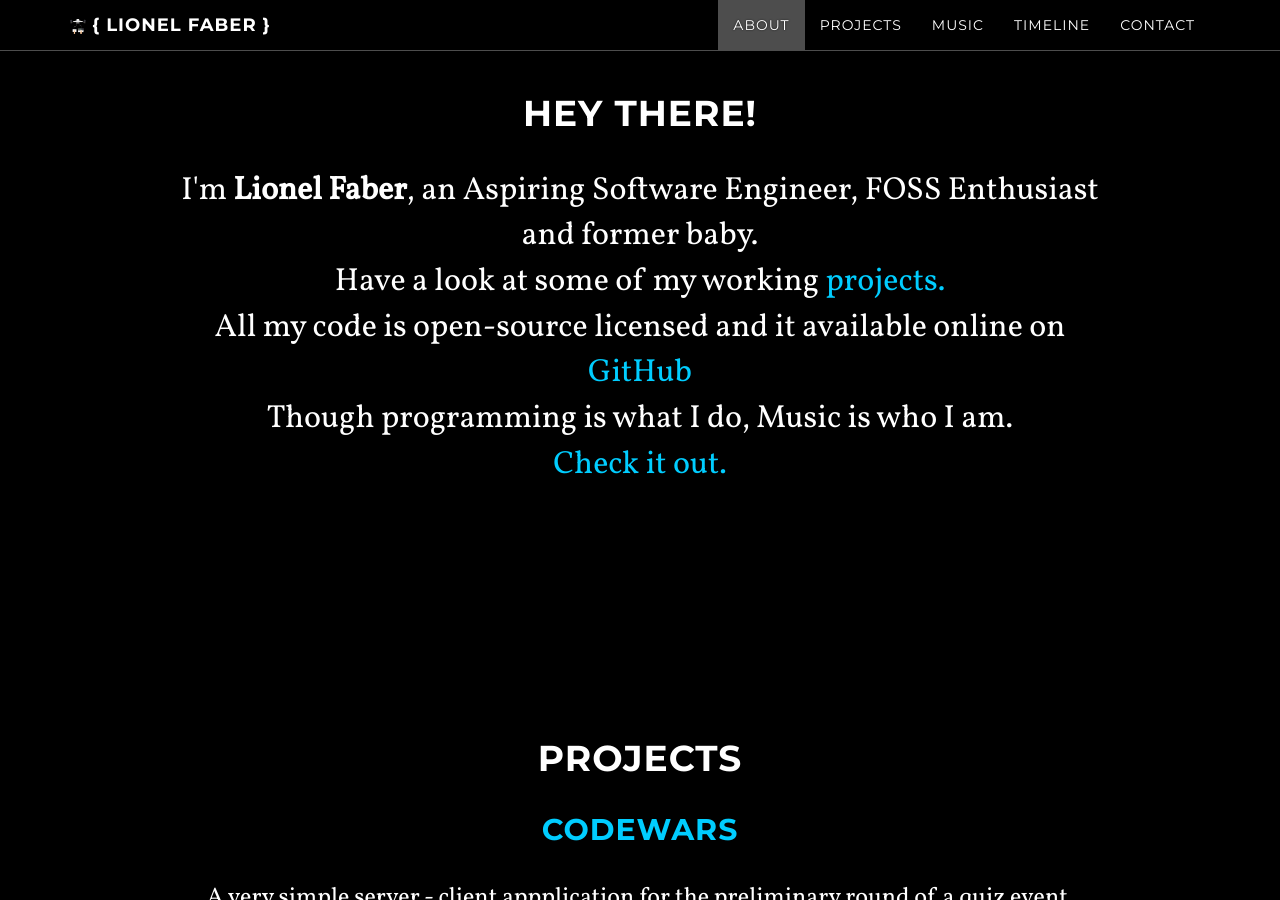
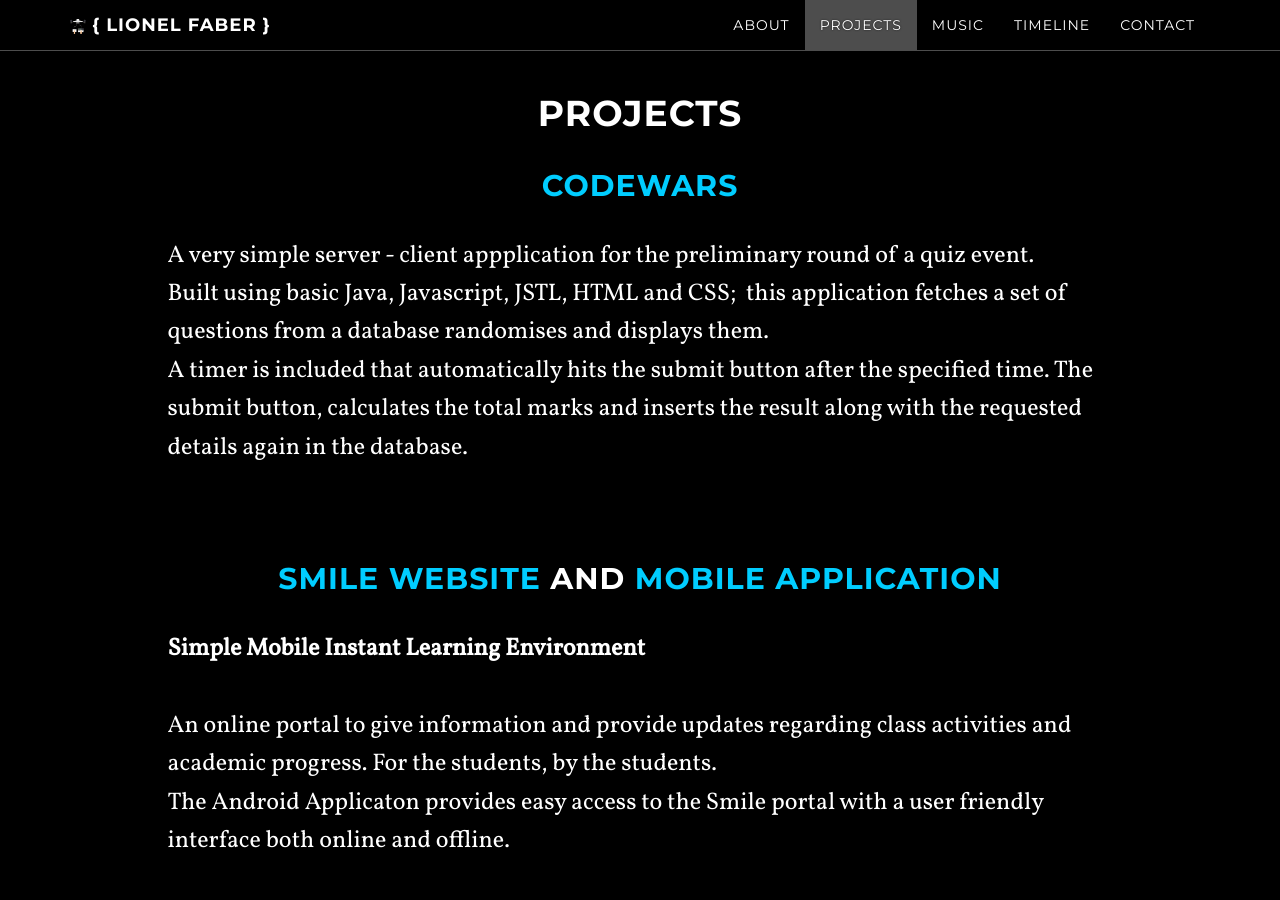
Before and after one commit to lionel-faber/lionel1704.github.io, a Jekyll site: the page built from index.html, in a window 1280 px wide and 900 px high, scrolled down 1056 px. Built offline with Jekyll 4.4.1, drawn with Linux system fonts in a browser that asks for light colours; nearby versions of some CDN libraries; the list of posts is cut into pages by our own code; some of the changed text lies outside the part shown.

Commit message:
changed projects

```diff
--- a/_config.yml
+++ b/_config.yml
@@ -151,8 +151,6 @@ author_blurb_image: "/img/author.png"
 social:
   - title: "facebook"
     url: "https://facebook.com/lionel.faber"
-  - title: "twitter"
-    url: "https://twitter.com/lionelfaber"
   - title: "github"
     url: "https://github.com/lionel1704"
 
--- a/_includes/projects.html
+++ b/_includes/projects.html
@@ -6,9 +6,12 @@
       <div class="col-md-10 col-md-offset-1">
           <h1>Projects</h1>
           <h2><strong> <a href="http://github.com/lionel1704/CodeWars">CodeWars</a></strong></h2>
-        <font size = "5px" style = "font-family: 'Vollkorn', serif;">A very simple server - client appplication for the preliminary round of a quiz event.<br>Coded using basic Java, Javascript, JSTL, HTML and CSS; this application fetches a set of questions from a database randomises and displays them.<br>A timer is included that automatically hits the submit button after the specified time. The submit button, calculates the total marks and inserts the result along with the requested details again in the database.</font>
-        <br><br><br><h2><strong> <a href="https://drive.google.com/open?id=0B5fz0I9Z1jIBcWRoM2RGVk1ZUzQ">Automatic Traffic Light Control System</a></strong></h2>
-      <font size = "5px" style = "font-family: 'Vollkorn', serif;">This system aims to automate the control of traffic lights at signals according to traffic density and to capture details of speeding vehicles  even in the absence of police personnel. It's a work in progress that will use Open Source hardware such as Arduino UNO</font>
+        <p style="text-align: left;"><font size = "5px" style = "font-family: 'Vollkorn', serif;">A very simple server - client appplication for the preliminary round of a quiz event.<br>Built using basic Java, Javascript, JSTL, HTML and CSS;&nbsp this application fetches a set of questions from a database randomises and displays them.<br>A timer is included that automatically hits the submit button after the specified time. The submit button, calculates the total marks and inserts the result along with the requested details again in the database.</p></font>
+        <br><br><br><h2><strong> <a href="https://https://sjit-it-batch14-18.github.io/onlinenotes/site/index.html">Smile Website</a> and <a href="https://github.com/lionel1704/SmileMobileApp">Mobile Application</a></strong></h2>
+
+<p style="text-align: left;"><font size = "5px" style = "font-family: 'Vollkorn', serif;"><b>Simple Mobile Instant Learning Environment</b><br><br>An online portal to give information and provide updates regarding class activities and academic progress. For the students, by the students.<br>
+The Android Applicaton provides easy access to the Smile portal with a user friendly interface both online and offline.</p>
+</font>
 
 
 
```
Also changed, not shown: _layouts/about.html (renamed from about.html), 2 other files.
